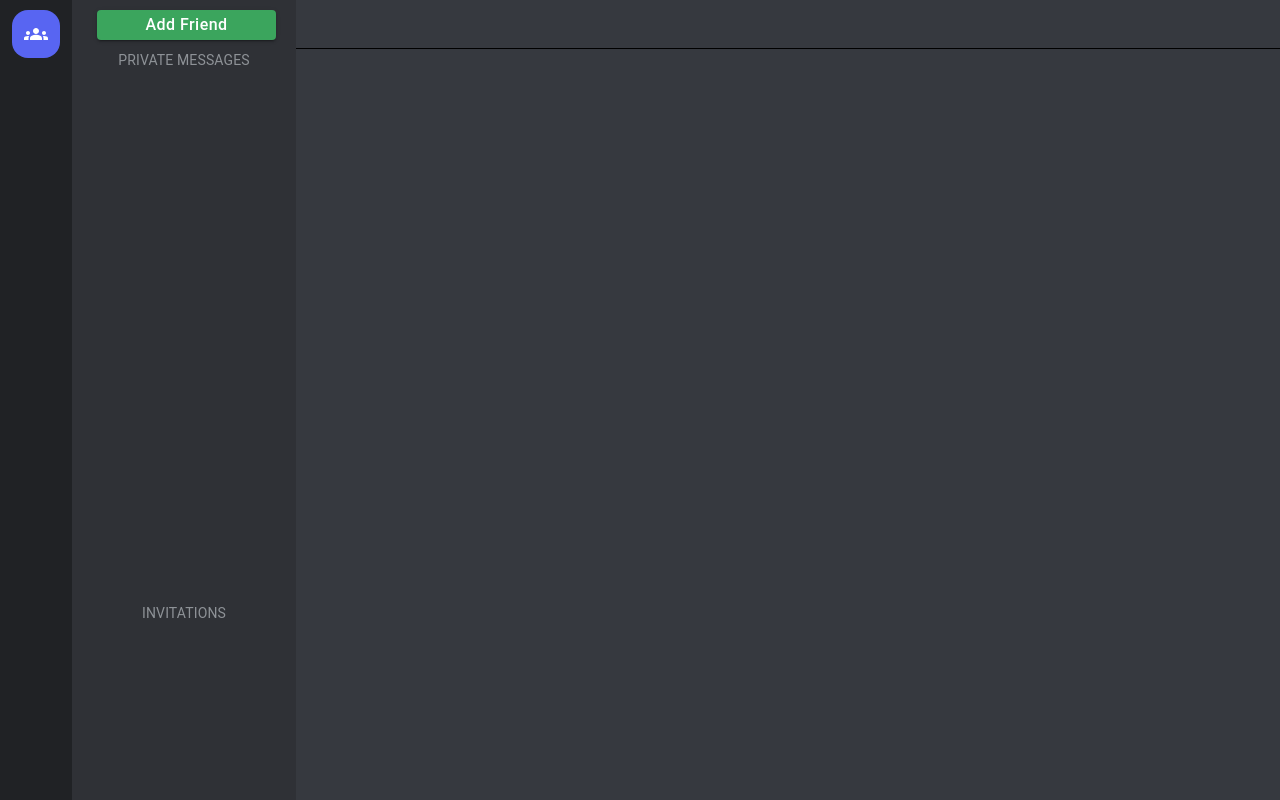
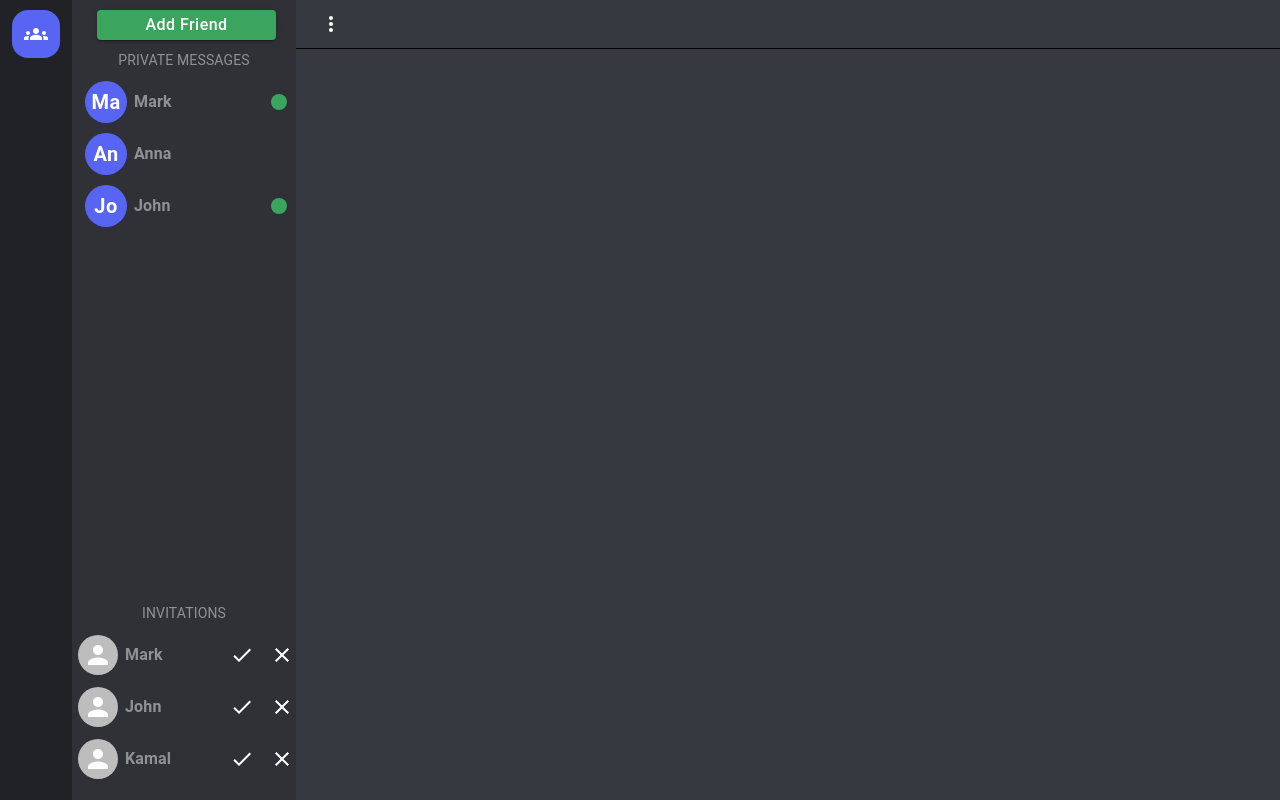
Before and after one commit to kamaldbouk/discord-clone, a React (Create React App) app in the folder frontend/: page /dashboard in a window 1280 px wide. Built offline with nearby package versions, Linux system fonts and the light colour scheme; sample sign-in values are in the browser's storage.

Commit message:
section 4 done

```diff
--- a/frontend/src/Dashboard/AppBar/AppBar.js
+++ b/frontend/src/Dashboard/AppBar/AppBar.js
@@ -1,4 +1,5 @@
 import { styled } from '@mui/system';
+import DropdownMenu from './DropdownMenu';
 
 const MainContainer = styled('div')({
     position: 'absolute',
@@ -17,7 +18,7 @@ const MainContainer = styled('div')({
 const AppBar = () => {
     return (
         <MainContainer>
-
+            <DropdownMenu />
         </MainContainer>
      );
 }
--- /dev/null
+++ b/frontend/src/Dashboard/AppBar/DropdownMenu.js
@@ -0,0 +1,38 @@
+import * as React from "react";
+import Button from "@mui/material/Button";
+import Menu from "@mui/material/Menu";
+import MenuItem from "@mui/material/MenuItem";
+import { IconButton } from "@mui/material";
+import MoreVertIcon from "@mui/icons-material/MoreVert";
+import { logout } from "../../shared/utils/auth";
+
+export default function BasicMenu() {
+  const [anchorEl, setAnchorEl] = React.useState(null);
+  const open = Boolean(anchorEl);
+
+  const handleMenuOpen = (event) => {
+    setAnchorEl(event.currentTarget);
+  };
+  const handleMenuClose = () => {
+    setAnchorEl(null);
+  };
+
+  return (
+    <div>
+      <IconButton onClick={handleMenuOpen} style={{ color: "white" }}>
+        <MoreVertIcon />
+      </IconButton>
+      <Menu
+        id="basic-menu"
+        anchorEl={anchorEl}
+        open={open}
+        onClose={handleMenuClose}
+        MenuListProps={{
+          "aria-labelledby": "basic-button",
+        }}
+      >
+        <MenuItem onClick={logout}>Logout</MenuItem>
+      </Menu>
+    </div>
+  );
+}
--- a/frontend/src/Dashboard/Dashboard.js
+++ b/frontend/src/Dashboard/Dashboard.js
@@ -3,7 +3,10 @@ import SideBar from './Sidebar/Sidebar';
 import FriendsSideBar from './FriendsSideBar/FriendsSideBar';
 import Messenger from './Messenger/Messenger';
 import AppBar from './AppBar/AppBar';
-
+import { useEffect } from 'react';
+import { logout } from '../shared/utils/auth';
+import { connect } from 'react-redux';
+import { getActions } from '../store/actions/authAction';
 
 const Wrapper = styled('div')({
     width: '100%',
@@ -11,7 +14,20 @@ const Wrapper = styled('div')({
     display: 'flex',
 })
 
-const Dashboard = () => {
+const Dashboard = ({ setUserDetails }) => {
+
+    useEffect(() => {
+        const userDetails = localStorage.getItem('user');
+
+        if (!userDetails) {
+            // window.location.pathname = 'login'
+            logout();
+        }
+        else {
+            setUserDetails(JSON.parse(userDetails));
+        }
+    }, []);
+
     return (
         <Wrapper>
             <SideBar />
@@ -22,4 +38,10 @@ const Dashboard = () => {
      );
 }
 
-export default Dashboard;
+const mapActionsToProps = (dispatch) => {
+    return {
+        ...getActions(dispatch),
+    };
+};
+
+export default connect(null, mapActionsToProps)(Dashboard);
--- a/frontend/src/Dashboard/FriendsSideBar/AddFriendDialog.js
+++ b/frontend/src/Dashboard/FriendsSideBar/AddFriendDialog.js
@@ -2,6 +2,7 @@ import { useEffect, useState } from "react";
 import { validateMail } from '../../shared/utils/validators';
 import { Dialog, DialogActions, DialogContent, DialogTitle, Typography } from "@mui/material";
 import InputWithLabel from '../../shared/components/InputWithLabel';
+import CustomPrimaryButton from "../../shared/components/CustomPrimaryButton";
 
 const AddFriendDialog = ({
     isDialogOpen,
@@ -40,6 +41,18 @@ const AddFriendDialog = ({
                         placeholder='Enter mail address'
                     />
                 </DialogContent>
+                <DialogActions>
+                    <CustomPrimaryButton
+                        onClick={handleSendInvitation}
+                        disabled={!isFormValid}
+                        label='Send'
+                        additionalStyles={{
+                            marginLeft: '15px',
+                            marginRight: '15px',
+                            marginBottom: '10px',
+                        }}
+                    />
+                </DialogActions>
             </Dialog>
         </div>
      );
--- a/frontend/src/Dashboard/FriendsSideBar/FriendsList/FriendsList.js
+++ b/frontend/src/Dashboard/FriendsSideBar/FriendsList/FriendsList.js
@@ -1,4 +1,23 @@
 import { styled } from '@mui/system';
+import FriendsListItem from './FriendsListItem';
+
+const DUMMY_FRIENDS = [
+    {
+        id: 1,
+        username: 'Mark',
+        isOnline: true,
+    },
+    {
+        id: 2,
+        username: 'Anna',
+        isOnline: false,
+    },
+    {
+        id: 3,
+        username: 'John',
+        isOnline: true,
+    },
+]
 
 const MainContainer = styled('div')({
     flexGrow: 1,
@@ -8,8 +27,14 @@ const MainContainer = styled('div')({
 const FriendsList = () => {
     return (
         <MainContainer>
-
-
+            {DUMMY_FRIENDS.map(f=>(
+                <FriendsListItem
+                    username={f.username}
+                    id={f.id}
+                    key={f.id}
+                    isOnline={f.isOnline}
+                />
+            ))}
         </MainContainer>
      );
 }
--- /dev/null
+++ b/frontend/src/Dashboard/FriendsSideBar/FriendsList/FriendsListItem.js
@@ -0,0 +1,38 @@
+import { display, textTransform } from "@mui/system";
+import { Button, Typography } from "@mui/material";
+import Avatar from "../../../shared/components/Avatar";
+import OnlineIndicator from "./OnlineIndicator";
+
+const FriendsListItem = ({id, username, isOnline}) => {
+    return (
+        <Button
+            style={{
+                width: '100%',
+                height: '42px',
+                marginTop: '10px',
+                display: 'flex',
+                alignItems: 'center',
+                justifyContent: 'flex-start',
+                textTransform: 'none',
+                color: 'black',
+                position: 'relative',
+            }}
+        >
+            <Avatar username={username} />
+            <Typography
+                style={{
+                    marginLeft: '7px',
+                    fontWeight: '700',
+                    color: '#8e9297',
+                }}
+                variant="subtitle1"
+                align="left"
+            >
+                {username}
+            </Typography>
+            {isOnline && <OnlineIndicator/> }
+        </Button>
+     );
+}
+
+export default FriendsListItem;
--- /dev/null
+++ b/frontend/src/Dashboard/FriendsSideBar/FriendsList/OnlineIndicator.js
@@ -0,0 +1,18 @@
+import FiberManualRecordIcon from '@mui/icons-material/FiberManualRecord';
+import { Box } from '@mui/material';
+
+const OnlineIndicator = () => {
+    return (
+        <Box sx={{
+            color: '#3ba55d',
+            display: 'flex',
+            alignItems: 'center',
+            position: 'absolute',
+            right: '5px',
+        }}>
+           <FiberManualRecordIcon />
+        </Box>
+     );
+}
+
+export default OnlineIndicator;
--- /dev/null
+++ b/frontend/src/Dashboard/FriendsSideBar/PendingInvitationsList/InvitationDecisionButtons.js
@@ -0,0 +1,28 @@
+import CheckIcon from '@mui/icons-material/Check'
+import ClearIcon from '@mui/icons-material/Clear'
+import { IconButton } from '@mui/material';
+import Box from '@mui/material/Box'
+
+const InvitationDecisionButtons = ( disabled, acceptInvitationHandler, rejectInvitationHandler ) => {
+    return (
+        <Box sx={{display: 'flex',}}>
+            <IconButton
+                style={{color:'white'}}
+                disabled={disabled}
+                onClick={acceptInvitationHandler}
+            >
+                <CheckIcon />
+            </IconButton>
+
+            <IconButton
+                style={{color:'white'}}
+                disabled={disabled}
+                onClick={rejectInvitationHandler}
+            >
+                <ClearIcon />
+            </IconButton>
+        </Box>
+     );
+}
+
+export default InvitationDecisionButtons;
--- a/frontend/src/Dashboard/FriendsSideBar/PendingInvitationsList/PendingInvitationsList.js
+++ b/frontend/src/Dashboard/FriendsSideBar/PendingInvitationsList/PendingInvitationsList.js
@@ -1,4 +1,29 @@
 import { styled } from "@mui/material";
+import PendingInvitationsListItem from "./PendingInvitationsListItem";
+
+const DUMMY_INVITATIONS = [
+    {
+        _id: '1',
+        senderId: {
+            username: 'Mark',
+            mail: 'dummy@ad.com'
+        }
+    },
+    {
+        _id: '2',
+        senderId: {
+            username: 'John',
+            mail: 'john@ad.com'
+        }
+    },
+    {
+        _id: '3',
+        senderId: {
+            username: 'Kamal',
+            mail: 'kamal@ad.com'
+        }
+    }
+]
 
 const MainContainer = styled('div')({
     width: '100%',
@@ -12,7 +37,14 @@ const MainContainer = styled('div')({
 const PendingInvitationsList = () => {
     return (
         <MainContainer>
-
+            {DUMMY_INVITATIONS.map(invitation => (
+                <PendingInvitationsListItem
+                    key={invitation._id}
+                    id={invitation._id}
+                    username={invitation.senderId.username}
+                    mail={invitation.senderId.mail}
+                />
+            ))}
         </MainContainer>
      );
 }
--- /dev/null
+++ b/frontend/src/Dashboard/FriendsSideBar/PendingInvitationsList/PendingInvitationsListItem.js
@@ -0,0 +1,61 @@
+import { Avatar, Tooltip, Typography, Box } from "@mui/material";
+import { useState } from "react";
+import InvitationDecisionButtons from "./InvitationDecisionButtons";
+
+const PendingInvitationsListItem = ({
+    id,
+    username,
+    mail,
+    acceptFriendInvitation = () => {},
+    rejectFriendInvitation = () => {},
+}) => {
+    const [buttonDisabled, setButtonDisabled] = useState(false);
+
+    const handleAcceptInvitation = () => {
+        acceptFriendInvitation({id});
+        setButtonDisabled(true);
+    }
+
+    const handleRejectInvitation = () => {
+        rejectFriendInvitation({id});
+        setButtonDisabled(true);
+    }
+
+    return (
+        <Tooltip title={mail}>
+            <div style={{width:'100%'}}>
+                <Box
+                    sx={{
+                        width: '100%',
+                        height: '42px',
+                        marginTop: '10px',
+                        marginLeft: '6px',
+                        display: 'flex',
+                        alignItems: 'center',
+                        justifyContent: 'space-between',
+                    }}
+                >
+                    <Avatar username={username} />
+                    <Typography
+                        sx={{
+                            marginLeft: '7px',
+                            fontWeight: '700',
+                            color: '#8e9297',
+                            flexGrow: 1,
+                        }}
+                        variant="subtitle1"
+                    >{username}</Typography>
+                    <InvitationDecisionButtons
+                        disabled={buttonDisabled}
+                        acceptInvitationHandler={handleAcceptInvitation}
+                        rejectInvitationHandler={handleRejectInvitation}
+                    />
+                </Box>
+
+
+            </div>
+        </Tooltip>
+    );
+}
+
+export default PendingInvitationsListItem;
--- /dev/null
+++ b/frontend/src/shared/components/Avatar.js
@@ -0,0 +1,25 @@
+import { styled } from "@mui/material";
+
+const AvatarPreview = styled('div')({
+    height: '42px',
+    width: '42px',
+    backgroundColor: '#5865f2',
+    borderRadius: '42px',
+    display: 'flex',
+    alignItems: 'center',
+    justifyContent: 'center',
+    fontSize: '20px',
+    fontWeight: '700',
+    marginLeft: '5px',
+    color: 'white',
+})
+
+const Avatar = ({username, large}) => {
+    return (
+        <AvatarPreview style={large ? {height: '80px', width: "80px"} : {} }>
+            {username.substring(0, 2)}
+        </AvatarPreview>
+     );
+}
+
+export default Avatar;
--- a/frontend/src/store/actions/authAction.js
+++ b/frontend/src/store/actions/authAction.js
@@ -7,15 +7,16 @@ export const AuthActions = {
 
 export const getActions = (dispatch) => {
     return {
-        login: (userDetails, navigate) => dispatch(login(userDetails, navigate)),  // Updated
-        register: (userDetails, navigate) => dispatch(register(userDetails, navigate)),  // Updated
-    }
+        login: (userDetails, navigate) => dispatch(login(userDetails, navigate)),
+        register: (userDetails, navigate) => dispatch(register(userDetails, navigate)),
+        setUserDetails: (userDetails) => dispatch(setUserDetails(userDetails)),
+    };
 };
 
 const setUserDetails = (userDetails) => {
     return {
         type: AuthActions.SET_USER_DETAILS,
-        userDetails
+        userDetails,
     }
 }
 
```
